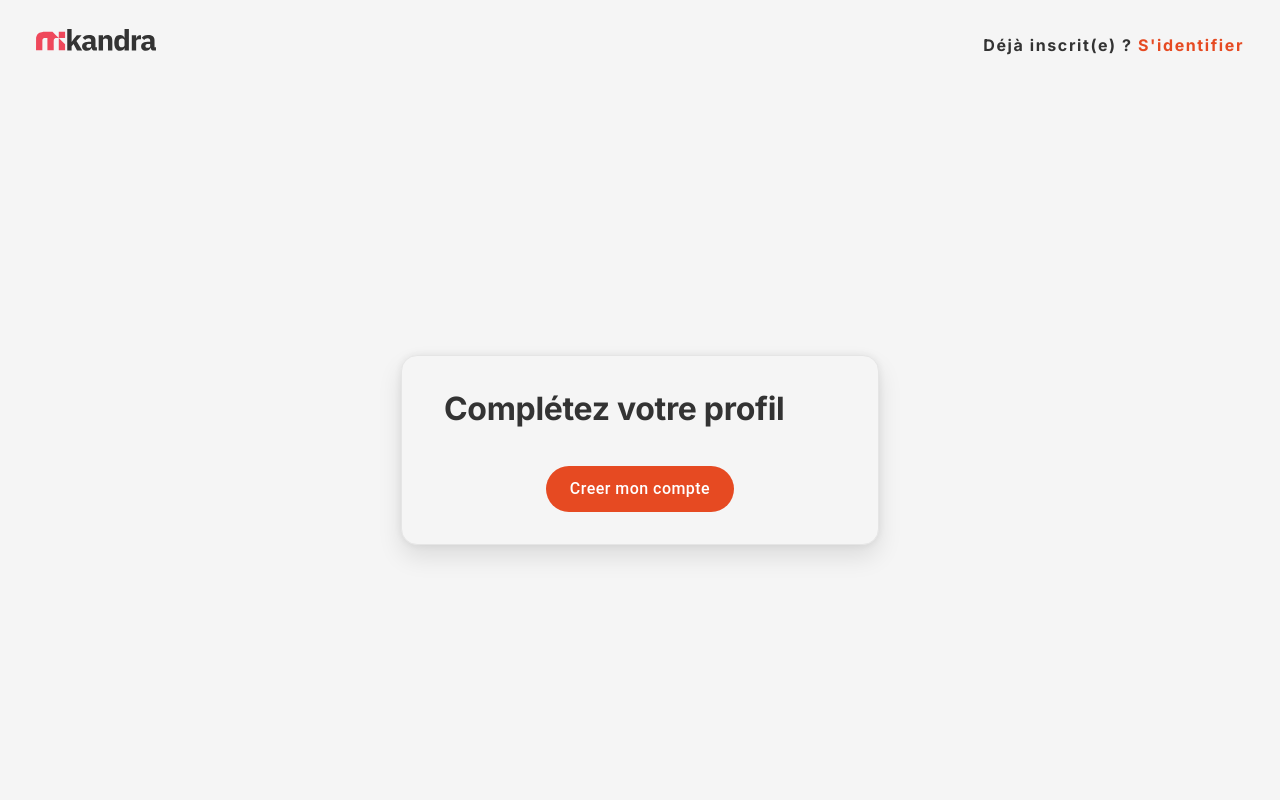
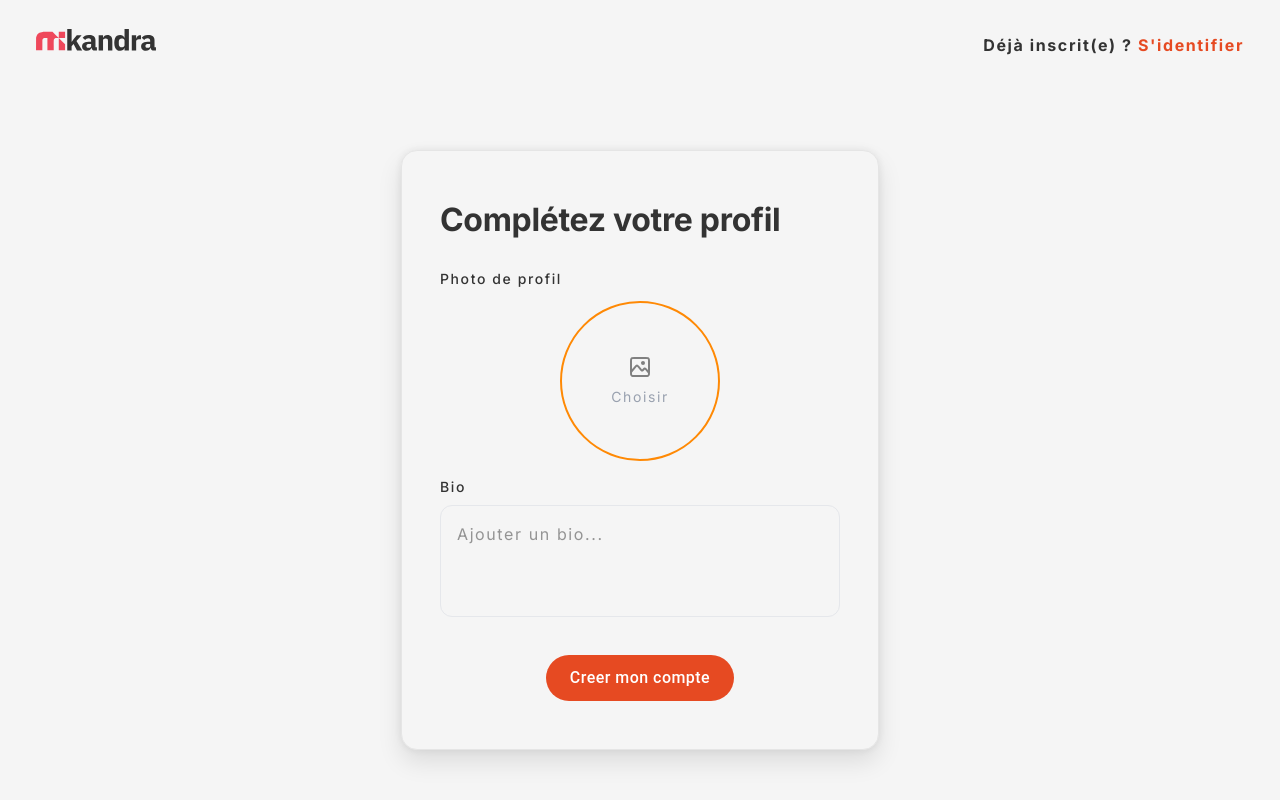
Before and after one commit to StevenMario/ft_transcendance, a React (Vite) app in the folder Transcendance/: page /singup/finish-profile in a window 1280 px wide. Shown: the top 800 px of the page. Built offline with nearby package versions, Linux system fonts and the light colour scheme.

Commit message:
Complete profile form : done

```diff
--- a/Transcendance/src/components/ui/InscriptionForm/CompleteProfile.tsx
+++ b/Transcendance/src/components/ui/InscriptionForm/CompleteProfile.tsx
@@ -39,8 +39,8 @@ function CompleteProfile() {
                 className="flex flex-col w-full gap-4"
                 action="">
                 <div className="flex flex-col w-full gap-4">
-                    <h1 className="text-[#333] tracking-[-0.32px]  text-[32px] font-bold leading-[130%]">
-                        Créer un compte
+                    <h1 className="text-[#333] tracking-[-0.32px]  text-[24px] md:text-[32px] font-bold leading-[130%]">
+                        Complétez votre profil
                     </h1>
                     {
                         completeProfile.map((input, index) => (
--- a/Transcendance/src/components/ui/InscriptionForm/FinishProfile.tsx
+++ b/Transcendance/src/components/ui/InscriptionForm/FinishProfile.tsx
@@ -1,25 +1,53 @@
 import PrimaryButton from "../Button/PrimaryButton";
+import Image from "../../../assets/Image.svg"
+function FinishProfile() {
+    return (
+        <div className="w-full    p-4 ">
+            <h1 className="text-[#333] mb-7 tracking-[-0.32px]  text-[24px] md:text-[32px] font-bold leading-[130%]">
+                Complétez votre profil
+            </h1>
 
-function FinishProfile() {
-  return (
-    <div className="w-full px-[20px]">
+            {/* Photo de profil */}
+            <div className="mb-4">
+                <label className="block text-sm font-medium mb-3">
+                    Photo de profil
+                </label>
 
-            <form
-                className="flex flex-col w-full gap-4"
-                action="">
-                <div className="flex flex-col w-full gap-4">
-                    <h1 className="text-[#333] tracking-[-0.32px]  text-[32px] font-bold leading-[130%]">
-                        Complétez votre profil
-                    </h1>
+                <div
+                    className="mx-auto w-40 h-40 rounded-full border-2 border-orange-400 flex flex-col items-center justify-center cursor-pointer hover:bg-orange-50 transition relative overflow-hidden"
+                >
+                    <div className="flex flex-col items-center">
+                        <img src={Image} className="w-6 h-6" />
+                        <span className="text-sm text-gray-400 mt-2">
+                            Choisir
+                        </span>
+                    </div>
 
                 </div>
+
+                <input
+                    type="file"
+                    accept="image/*"
+                    className="hidden"
+                />
+            </div>
+
+            {/* Bio */}
+            <div className="mb-8">
+                <label className="block text-sm font-medium mb-2">
+                    Bio
+                </label>
+
+                <textarea
+                    placeholder="Ajouter un bio..."
+                    className="w-full h-28 resize-none rounded-xl border border-gray-200 p-4 focus:outline-none focus:ring-2 focus:ring-orange-400"
+                />
+            </div>
             <div className="mt-5 flex flex-row justify-center gap-4 ">
-                <PrimaryButton name="Creer mon compte" path="/singup/finish-profile" />
+                <PrimaryButton name="Creer mon compte" path="" />
             </div>
-            </form>
-
         </div>
-  )
+    )
 }
 
 export default FinishProfile;
```
Also changed, not shown: Transcendance/src/assets/Image.svg (added).
